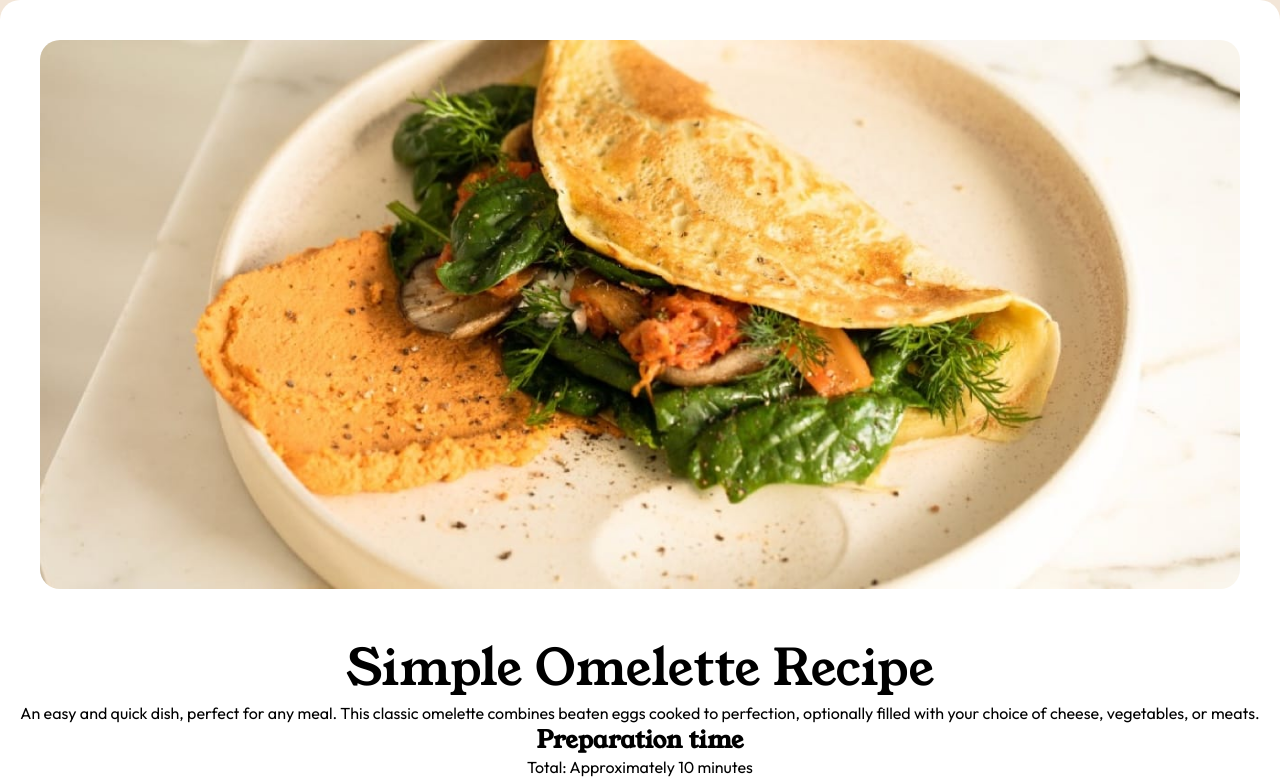
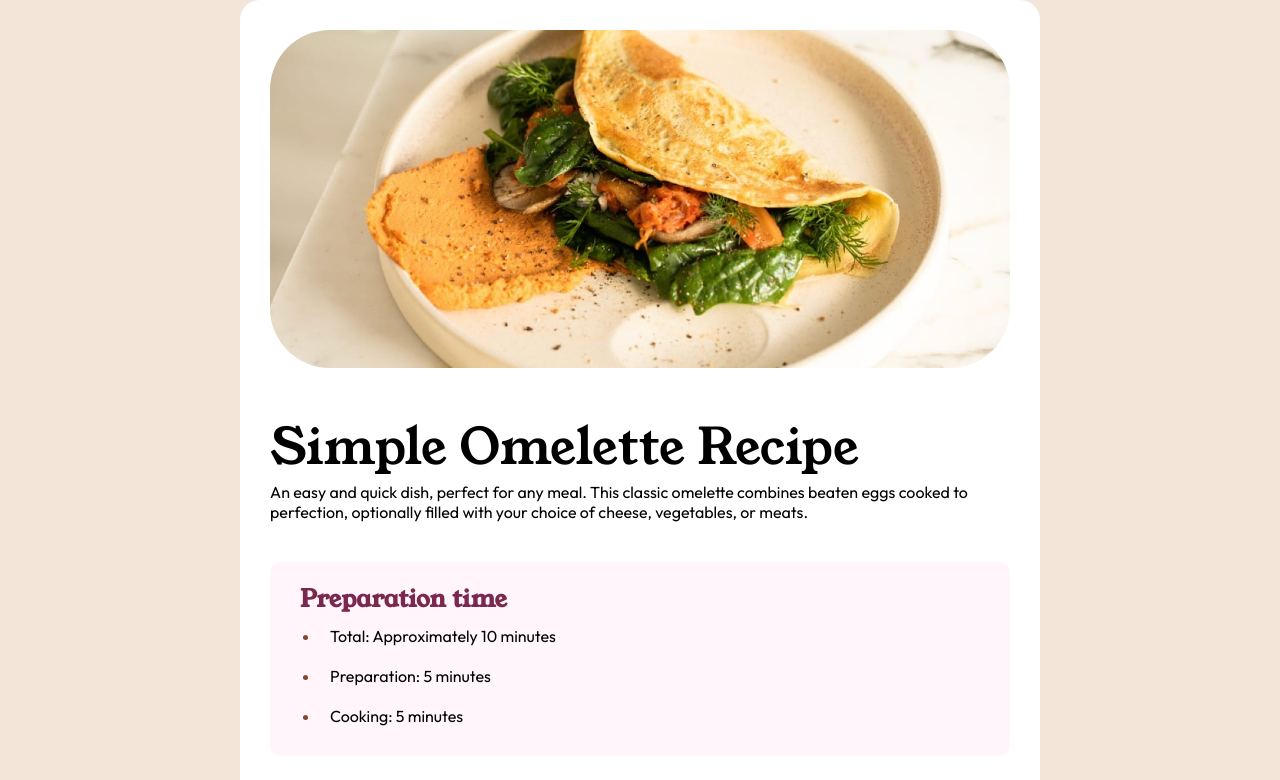
Before and after one commit to kolchetes/recipe-page, a plain HTML site: page index.html in a window 1280 px wide. Shown: the top 780 px of the page. Drawn offline with Linux system fonts and the light colour scheme.

Commit message:
Complete preparation section

```diff
--- a/index.html
+++ b/index.html
@@ -37,7 +37,7 @@
       <header>
         <h2 class="section-title">Preparation time</h2>
       </header>
-      <ul>
+      <ul class="preparation-list">
         <li>Total: Approximately 10 minutes</li>
         <li>Preparation: 5 minutes</li>
         <li>Cooking: 5 minutes</li>
--- a/styles.css
+++ b/styles.css
@@ -12,31 +12,52 @@ body {
     background-color: hsl(30, 54%, 90%)
 }
 
-main {
-    max-width: 1440px;
+.main-container {
+    max-width: 800px;
     margin: 0 auto;
+    padding: 3rem;
     background-color: white;
-    text-align: center;
     font-size: 1.6rem;
     border-radius: 2rem;
     font-family: "Outfit", sans-serif;
 }
 
-
 .omelette-img {
     max-width: 100%;
     height: auto;
-    padding: 4rem;
     border-radius: 6rem;
 }
 
 .main-title {
     font-size: 5rem;
     font-weight: 400;
+    margin-top: 4rem;
 }
 
 .section-title {
     font-family: "Young Serif", serif;
+}
+
+.preparation-section {
+    margin: 4rem 0;
+    padding: 2rem 1rem 2rem 1rem;
+    border-radius: 1rem;
+    background-color: hsl(330, 100%, 98%);
+}
+
+.preparation-section h2 {
+    margin-left: 2rem;
+    color: hsl(332, 51%, 32%)
+}
+
+li::marker {
+    color: hsl(14, 45%, 36%);
+}
+
+.preparation-list > li {
+
+    padding: 1rem;
+    margin-left: 4rem;
 }
 
 
```
